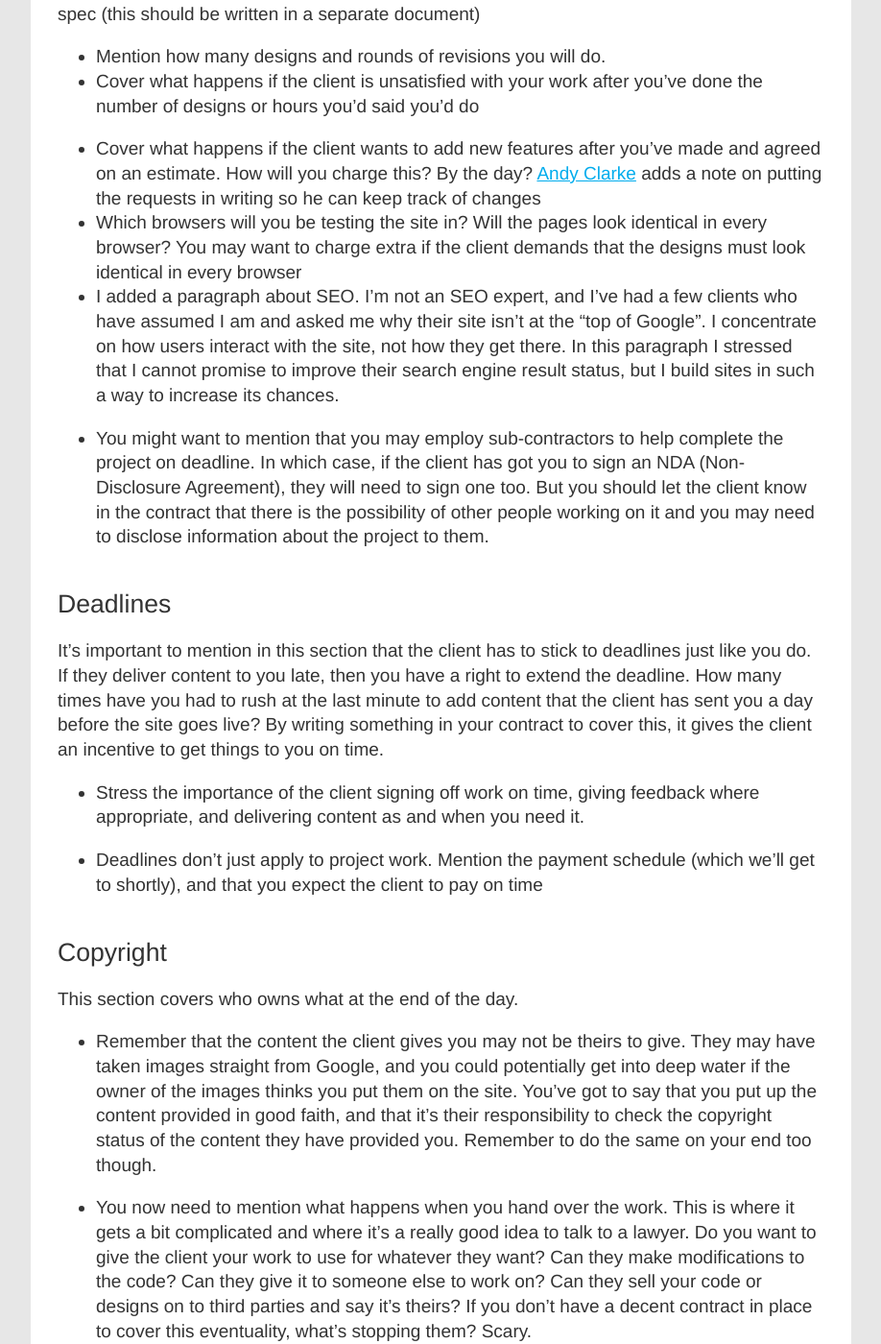
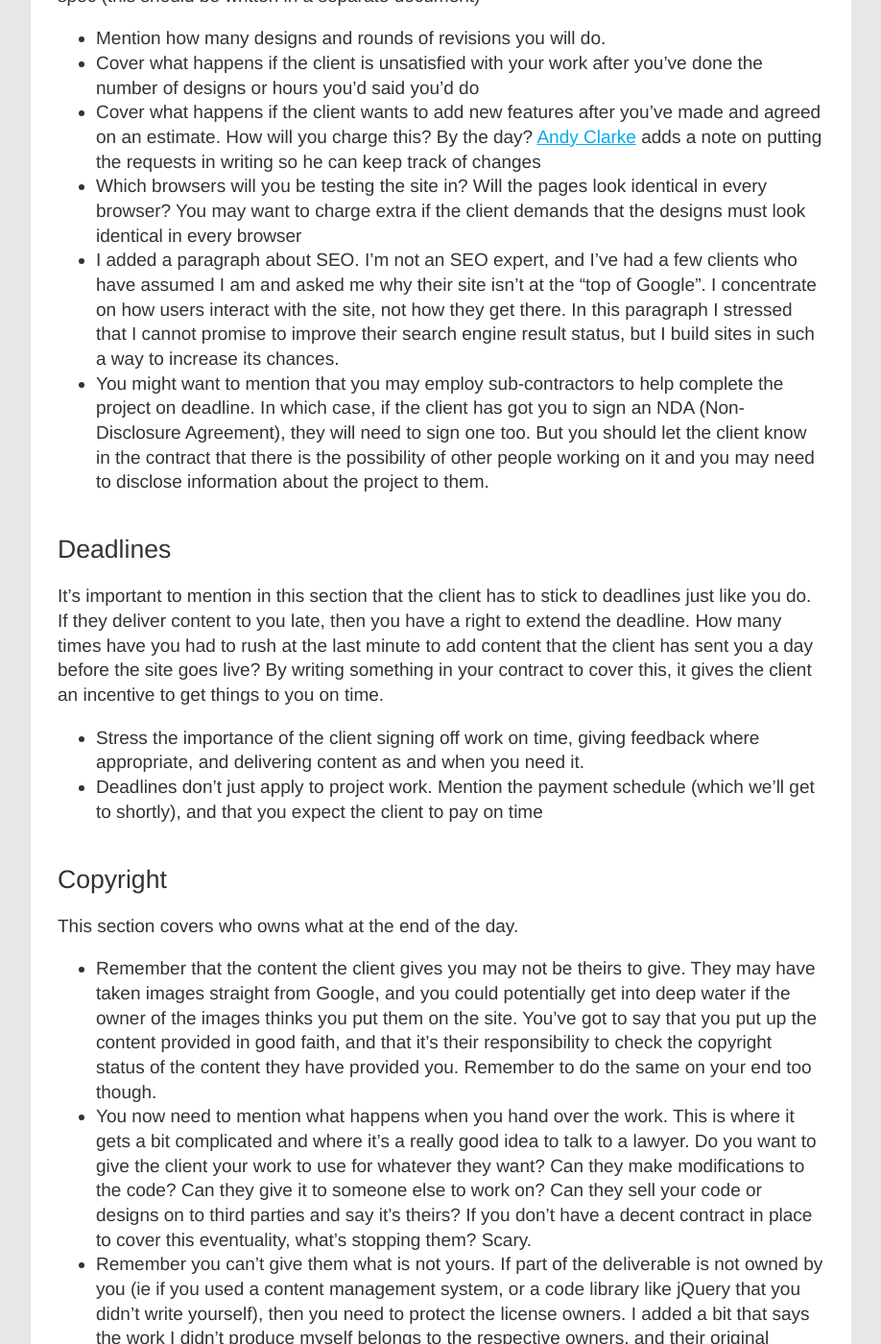
Before and after one commit to maban/maban, a Jekyll site: the page built from _posts/2009-06-09-21.html, in a window 1280 px wide and 1400 px high, scrolled down 1077 px. Shown: the whole window at 96% size, without its empty margins (181-1099 px from the left). Built offline with Jekyll 4.4.1, drawn with Linux system fonts in a browser that asks for light colours; some of the changed text lies outside the part shown.

Commit message:
Clean up post 21

```diff
--- a/_posts/2009-06-09-21.html
+++ b/_posts/2009-06-09-21.html
@@ -13,84 +13,76 @@ title: Writing your Service Contract
 
 <p>This section is to give an overview of the contract, and who is working for whom.</p>
 
-<p>	<ul>
+<ul>
     <li>Just a quick summary of what the contract is, who the client is, and the address your company, or where you as a sole trader are registered.</li>
     <li>A statement saying something along the lines of &#8220;by signing this, you are confirming that you have the power and ability to enter into this contract on behalf of your organisation&#8221;.  This is to prevent someone who doesn&#8217;t have authoritative power within the organisation from signing the contract without that organisation&#8217;s knowledge.</li>
-<li>Mention that the contract does not let you break any laws, or violate the rights of third parties</li></p>
-
-<p>	<li>I added a note that the client can request to make changes to the contract before they sign it, and that they can always get in touch if there&#8217;s something they don&#8217;t understand.</li>
-</ul></p>
+    <li>Mention that the contract does not let you break any laws, or violate the rights of third parties</li>
+    <li>I added a note that the client can request to make changes to the contract before they sign it, and that they can always get in touch if there&#8217;s something they don&#8217;t understand.</li>
+</ul>
 
 <h2>Services</h2>
 
 <p>This section summarises what services you will be offering, but it doesn&#8217;t need to be an exact spec (this should be written in a separate document)</p>
 
-<p>	<ul>
+<ul>
     <li>Mention how many designs and rounds of revisions you will do.</li>
-<li>Cover what happens if the client is unsatisfied with your work after you&#8217;ve done the number of designs or hours you&#8217;d said you&#8217;d do</li></p>
-
-<p>	<li>Cover what happens if the client wants to add new features after you&#8217;ve made and agreed on an estimate.  How will you charge this?  By the day?  <a href="http://24ways.org/2008/contract-killer">Andy Clarke</a> adds a note on putting the requests in writing so he can keep track of changes</li>
+    <li>Cover what happens if the client is unsatisfied with your work after you&#8217;ve done the number of designs or hours you&#8217;d said you&#8217;d do</li>
+    <li>Cover what happens if the client wants to add new features after you&#8217;ve made and agreed on an estimate.  How will you charge this?  By the day?  <a href="http://24ways.org/2008/contract-killer">Andy Clarke</a> adds a note on putting the requests in writing so he can keep track of changes</li>
     <li>Which browsers will you be testing the site in?  Will the pages look identical in every browser?  You may want to charge extra if the client demands that the designs must look identical in every browser</li>
-<li>I added a paragraph about <span class="caps"><span class="caps">SEO</span></span>.  I&#8217;m not an <span class="caps"><span class="caps">SEO</span></span> expert, and I&#8217;ve had a few clients who have assumed I am and asked me why their site isn&#8217;t at the &#8220;top of Google&#8221;.  I concentrate on how users interact with the site, not how they get there.  In this paragraph I stressed that I cannot promise to improve their search engine result status, but I build sites in such a way to increase its chances.</li></p>
-
-<p>	<li>You might want to mention that you may employ sub-contractors to help complete the project on deadline.  In which case, if the client has got you to sign an <span class="caps"><span class="caps">NDA</span></span> (Non-Disclosure Agreement), they will need to sign one too.  But you should let the client know in the contract that there is the possibility of other people working on it and you may need to disclose information about the project to them.</li>
-</ul></p>
+    <li>I added a paragraph about SEO.  I&#8217;m not an SEO expert, and I&#8217;ve had a few clients who have assumed I am and asked me why their site isn&#8217;t at the &#8220;top of Google&#8221;.  I concentrate on how users interact with the site, not how they get there.  In this paragraph I stressed that I cannot promise to improve their search engine result status, but I build sites in such a way to increase its chances.</li>
+    <li>You might want to mention that you may employ sub-contractors to help complete the project on deadline.  In which case, if the client has got you to sign an NDA (Non-Disclosure Agreement), they will need to sign one too.  But you should let the client know in the contract that there is the possibility of other people working on it and you may need to disclose information about the project to them.</li>
+</ul>
 
 <h2>Deadlines</h2>
 
 <p>It&#8217;s important to mention in this section that the client has to stick to deadlines just like you do.  If they deliver content to you late, then you have a right to extend the deadline.  How many times have you had to rush at the last minute to add content that the client has sent you a day before the site goes live?  By writing something in your contract to cover this, it gives the client an incentive to get things to you on time.</p>
 
-<p>	<ul>
-<li>Stress the importance of the client signing off work on time, giving feedback where appropriate, and delivering content as and when you need it.</li></p>
-
-<p>	<li>Deadlines don&#8217;t just apply to project work.  Mention the payment schedule (which we&#8217;ll get to shortly), and that you expect the client to pay on time</li>
-</ul></p>
+<ul>
+    <li>Stress the importance of the client signing off work on time, giving feedback where appropriate, and delivering content as and when you need it.</li>
+    <li>Deadlines don&#8217;t just apply to project work.  Mention the payment schedule (which we&#8217;ll get to shortly), and that you expect the client to pay on time</li>
+</ul>
 
 <h2>Copyright</h2>
 
 <p>This section covers who owns what at the end of the day.</p>
 
-<p>	<ul>
-<li>Remember that the content the client gives you may not be theirs to give.  They may have taken images straight from Google, and you could potentially get into deep water if the owner of the images thinks you put them on the site.  You&#8217;ve got to say that you put up the content provided in good faith, and that it&#8217;s their responsibility to check the copyright status of the content they have provided you.  Remember to do the same on your end too though.</li></p>
-
-<p>	<li>You now need to mention what happens when you hand over the work.  This is where it gets a bit complicated and where it&#8217;s a really good idea to talk to a lawyer.  Do you want to give the client your work to use for whatever they want?  Can they make modifications to the code?  Can they give it to someone else to work on?  Can they sell your code or designs on to third parties and say it&#8217;s theirs?  If you don&#8217;t have a decent contract in place to cover this eventuality, what&#8217;s stopping them?  Scary.</li>
+<ul>
+    <li>Remember that the content the client gives you may not be theirs to give.  They may have taken images straight from Google, and you could potentially get into deep water if the owner of the images thinks you put them on the site.  You&#8217;ve got to say that you put up the content provided in good faith, and that it&#8217;s their responsibility to check the copyright status of the content they have provided you.  Remember to do the same on your end too though.</li>
+    <li>You now need to mention what happens when you hand over the work.  This is where it gets a bit complicated and where it&#8217;s a really good idea to talk to a lawyer.  Do you want to give the client your work to use for whatever they want?  Can they make modifications to the code?  Can they give it to someone else to work on?  Can they sell your code or designs on to third parties and say it&#8217;s theirs?  If you don&#8217;t have a decent contract in place to cover this eventuality, what&#8217;s stopping them?  Scary.</li>
     <li>Remember you can&#8217;t give them what is not yours.  If part of the deliverable is not owned by you (ie if you used a content management system, or a code library like jQuery that you didn&#8217;t write yourself), then you need to protect the license owners.  I added a bit that says the work I didn&#8217;t produce myself belongs to the respective owners, and their original license must be retained and respected.</li>
-</ul></p>
+</ul>
 
 <h2>Authorisation</h2>
 
 <p>I&#8217;ve added this section to clarify what I can and can&#8217;t say about the project, in particular what I can say about it before it goes live.</p>
 
-<p>	<ul>
-<li>Firstly I mention that if the client has an existing site, I will need access to their <span class="caps"><span class="caps">FTP</span></span> account, and have &#8220;write&#8221; access to the files I need to work on.  I may also need access to their domain registrar details if they want me to handle any transfer process, and if I needed anything specific, like access to their Intranet, I&#8217;d mention that too.</li>
+<ul>
+    <li>Firstly I mention that if the client has an existing site, I will need access to their FTP account, and have &#8220;write&#8221; access to the files I need to work on.  I may also need access to their domain registrar details if they want me to handle any transfer process, and if I needed anything specific, like access to their Intranet, I&#8217;d mention that too.</li>
     <li>I added a bit here that says I intend to add the client&#8217;s site to search engines, and that in the unlikely event that they want their pages omitted from search engine results, they should let me know in writing.</li>
-<li>If you want to write a blog post or case study about the project, or if you want to add it to your online portfolio, it&#8217;s really worth mentioning something here.  Whether you can do this may be covered in an <span class="caps"><span class="caps">NDA</span></span> (Non-Disclosure Agreement), but if there isn&#8217;t one, you&#8217;ll need to say that you intend to do this.  If you want to mention the project on Twitter, you really should check with the client that they&#8217;re ok with that too.</li></p>
-
-<p>	<li>If you intend to put some text in the footer of the client&#8217;s site linking to your portfolio, add a sentence or two here stating that.  Give the client the opportunity to reject this, and also mention that both parties can take the link off at any point.  (You probably don&#8217;t want their site linking to yours if the client has Frankensteined your site with animated gifs of puppies and hot pink Comic Sans all over the place).</li>
-</ul></p>
+    <li>If you want to write a blog post or case study about the project, or if you want to add it to your online portfolio, it&#8217;s really worth mentioning something here.  Whether you can do this may be covered in an NDA (Non-Disclosure Agreement), but if there isn&#8217;t one, you&#8217;ll need to say that you intend to do this.  If you want to mention the project on Twitter, you really should check with the client that they&#8217;re ok with that too.</li>
+    <li>If you intend to put some text in the footer of the client&#8217;s site linking to your portfolio, add a sentence or two here stating that.  Give the client the opportunity to reject this, and also mention that both parties can take the link off at any point.  (You probably don&#8217;t want their site linking to yours if the client has Frankensteined your site with animated gifs of puppies and hot pink Comic Sans all over the place).</li>
+</ul>
 
 <h2>Maintenance</h2>
 
 <p>It&#8217;s important to plan ahead or the client may expect you to do maintenance for free.</p>
 
-<p>	<ul>
-<li>In the first paragraph in this section, I&#8217;ve stated that any work requested after the project has been signed off will be charged at my hourly rate.  If it&#8217;s a feature request, you may want to charge it at your daily rate instead.  I use hourly for very small bits of work, and daily for larger bits.</li></p>
-
-<p>	<li><strong>A useful note about charging by the hour </strong>- A friend of mine (I&#8217;m pretty sure it was <a href="http://www.whitespacedesign.co.uk/">Emily Heath</a>) mentioned that she charges for an hour even if the work she is doing takes five minutes.  This gives the client the incentive to bundle bits of work together, rather than give her lots of little bits of work to do spread out.  It&#8217;s time consuming switching between tasks, and although the work may only take 15 minutes to do altogether, there&#8217;s the time it takes to read the email, reply to it and switch what you&#8217;re doing to take into consideration.</li>
+<ul>
+    <li>In the first paragraph in this section, I&#8217;ve stated that any work requested after the project has been signed off will be charged at my hourly rate.  If it&#8217;s a feature request, you may want to charge it at your daily rate instead.  I use hourly for very small bits of work, and daily for larger bits.</li>
+    <li><strong>A useful note about charging by the hour </strong>- A friend of mine (I&#8217;m pretty sure it was <a href="http://www.whitespacedesign.co.uk/">Emily Heath</a>) mentioned that she charges for an hour even if the work she is doing takes five minutes.  This gives the client the incentive to bundle bits of work together, rather than give her lots of little bits of work to do spread out.  It&#8217;s time consuming switching between tasks, and although the work may only take 15 minutes to do altogether, there&#8217;s the time it takes to read the email, reply to it and switch what you&#8217;re doing to take into consideration.</li>
     <li>What will you do if the client finds an error?  Most people will fix errors for free, and in this contract I&#8217;ve given the client 14 days to flag up errors.  After that, I charge at my normal rate.  It&#8217;s important to mention that you shouldn&#8217;t be liable for any errors.  If some aspect of the client&#8217;s site doesn&#8217;t work, they may sue for damages.  Probably best to talk to a lawyer about that one, and consider liability insurance to cover that.</li>
-</ul></p>
+</ul>
 
 <h2>Payment Schedule</h2>
 
 <p>Set out your payment schedule so there&#8217;s no confusion.</p>
 
-<p>	<ul>
+<ul>
     <li>In this section I&#8217;ve stated that I ask for 50% of the estimate and 100% of the hosting fee (if applicable) up front.  I have worked on one project where I was too trusting of a client and they ran away with the work without paying me.  If you ask for 50% up front, this is less likely to happen, and if it does, at least you have something which is better than nothing.</li>
     <li>State how many days the client has to pay you when you invoice them (it&#8217;s usually 30 days).</li>
-<li>Mention that you will need to be reimbursed for any expenses relating to the project (stock photography, fonts etc).</li></p>
-
-<p>	<li>Finally, state when the final payment is due, and make it absolutely clear.  I&#8217;m taking advice from Sarah Parmenter and will ask for the full payment to be made <em>before</em> I make the site live. (Read her blog post on <a href="http://www.sazzy.co.uk/2009/04/why-payment-prior-to-launch-is-so-important/">why payment prior to launch is so important</a>.)</li>
-</ul></p>
+    <li>Mention that you will need to be reimbursed for any expenses relating to the project (stock photography, fonts etc).</li>
+    <li>Finally, state when the final payment is due, and make it absolutely clear.  I&#8217;m taking advice from Sarah Parmenter and will ask for the full payment to be made <em>before</em> I make the site live. (Read her blog post on <a href="http://www.sazzy.co.uk/2009/04/why-payment-prior-to-launch-is-so-important/">why payment prior to launch is so important</a>.)</li>
+</ul>
 
 <h2>Limited Liability</h2>
 
```
Lines whose indentation alone changed are shown as unchanged.
